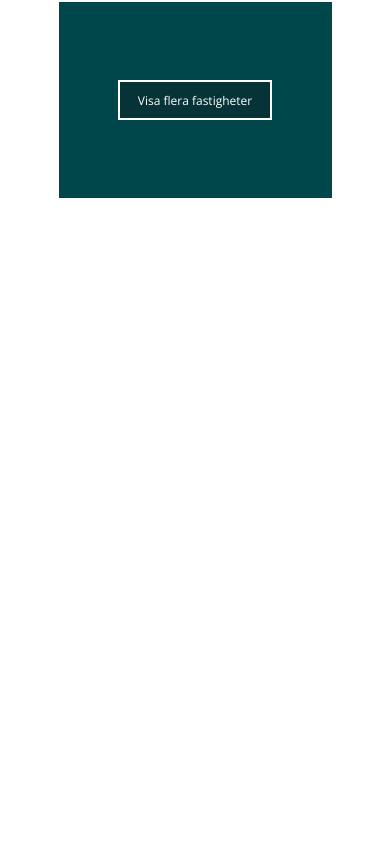
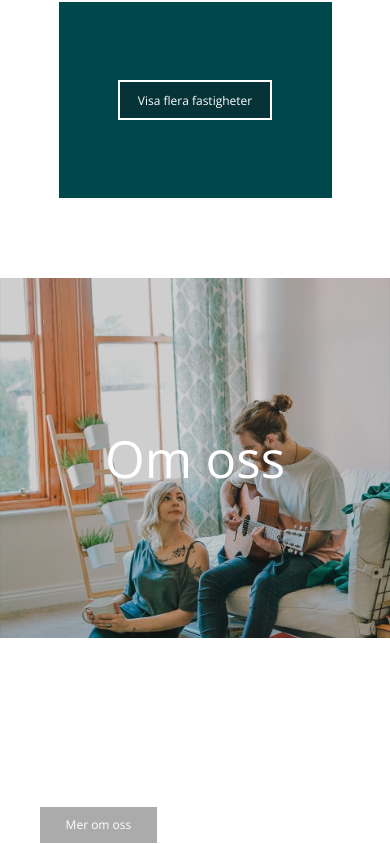
Before and after one commit to hop-technology/timotuz_website, a Next.js app: page / in a window 390 px wide. Shown: the part 1604-2448 px from the top of the page. Before the commit the page ends 1882 px from the top, so only its background shows below. Built offline with nearby package versions, Linux system fonts and the light colour scheme.

Commit message:
Add desktop version

```diff
--- /dev/null
+++ b/components/IndexAboutUs.jsx
@@ -0,0 +1,41 @@
+import Image from 'next/image'
+import Link from 'next/link'
+
+const IndexAboutUs = () => {
+  return (
+    <div className='index-about-us'>
+      <div className='index-about-us__image-container'>
+        <div className='index-about-us__image-container--image'>
+          <Image
+            src='/people_2.webp'
+            alt='couple in living room'
+            width={300}
+            height={300}
+            layout="fill"
+          />
+        </div>
+        <div className='image-overlay'>
+          <h1>Om oss</h1>
+        </div>
+      </div>
+      <div className='index-about-us__text-container'>
+        <div className='index-about-us__text-container--text'>
+          <h1>Om oss</h1>
+          <p>
+            Timotuz har varit verksamt inom fastighetsbranschen sedan 2014.
+            <br></br> <br></br> Vi förvärvar, förädlar, nyproducerar, exploaterar, äger
+            och förvaltar hyresbostäder i Södra Sverige. Strategin är att i
+            städer med tillväxtpotential förvärva befintliga bostadsfastigheter
+            liksom mark för nyproduktion samt strategiskt belägna lager och
+            logistikfastigheter.
+          </p>
+          <Link href='/about-us' passHref>
+            <button className='btn'>Mer om oss</button>
+          </Link>
+        </div>
+      </div>
+    </div>
+  )
+}
+
+export default IndexAboutUs
--- a/pages/index.js
+++ b/pages/index.js
@@ -1,6 +1,7 @@
 import Head from 'next/head'
 import IndexCarousel from '../components/IndexCarousel'
 import IndexGrid from '../components/IndexGrid'
+import IndexAboutUs from '../components/IndexAboutUs'
 
 const Home = () => {
   return (
@@ -12,6 +13,7 @@ const Home = () => {
       </Head>
       <IndexCarousel />
       <IndexGrid />
+      <IndexAboutUs />
     </>
   )
 }
--- /dev/null
+++ b/sass/components/_indexAboutUs.scss
@@ -0,0 +1,96 @@
+.index-about-us {
+  display: flex;
+  align-content: stretch;
+  background-color: $color-primary;
+  height: 45rem;
+
+  @include respond(tab-port) {
+    flex-direction: column;
+  }
+
+  &__image-container {
+    width: 50vw;
+    height: 45rem;
+    position: relative;
+
+    @include respond(tab-port) {
+      width: 100vw;
+      height: 60vh;
+    }
+
+    &--image {
+      width: 100%;
+      height: 45rem;
+      position: relative;
+
+      span > img {
+        object-fit: cover;
+      }
+    }
+
+    .image-overlay {
+      display: none;
+      @include respond(tab-port) {
+        position: absolute;
+        display: flex;
+        left: 0;
+        top: 0;
+        height: 100%;
+        width: 100%;
+        justify-content: center;
+        align-items: center;
+        background-color: rgba(15, 15, 15, 0.2);
+      }
+
+      h1 {
+        font-weight: 400;
+        font-size: 6.4rem;
+      }
+    }
+  }
+
+  &__text-container {
+    display: flex;
+    flex-direction: column;
+    justify-content: center;
+    width: 50%;
+    color: $color-text-light;
+
+    @include respond(tab-port) {
+      width: 100%;
+    }
+
+    &--text {
+      margin: 0 10%;
+      font-weight: 300;
+      font-size: 1.5rem;
+
+      h1 {
+        padding-bottom: 2rem;
+        font-weight: 300;
+        font-size: 3.7rem;
+        @include respond(tab-port) {
+          display: none;
+        }
+      }
+
+      .btn {
+        width: max-content;
+        padding: 1.2rem 3.2rem;
+        background-color: rgba(15, 15, 15, 0.349);
+        border: 1px solid $color-text-light;
+        color: $color-text-light;
+        font-size: 1.5rem;
+        font-weight: 300;
+        font-family: 'Open Sans', sans-serif;
+        cursor: pointer;
+        margin-top: 4rem;
+
+        &:hover {
+          background-color: transparent;
+          transition: all 0.2s;
+        }
+      }
+    }
+  }
+}
--- a/sass/main.scss
+++ b/sass/main.scss
@@ -6,6 +6,7 @@
 @import 'base/typography';
 
 @import 'components/aboutUs';
+@import 'components/indexAboutUs';
 @import 'components/indexCarousel';
 @import 'components/indexGrid';
 @import 'components/mobNav';
--- a/styles/style.css
+++ b/styles/style.css
@@ -137,6 +137,100 @@ body {
   .about-us__text-container--text h1 {
     display: none;
   }
+}
+
+.index-about-us {
+  display: flex;
+  align-content: stretch;
+  background-color: #00474c;
+  height: 45rem;
+}
+@media only screen and (max-width: 56.25em) {
+  .index-about-us {
+    flex-direction: column;
+  }
+}
+.index-about-us__image-container {
+  width: 50vw;
+  height: 45rem;
+  position: relative;
+}
+@media only screen and (max-width: 56.25em) {
+  .index-about-us__image-container {
+    width: 100vw;
+    height: 60vh;
+  }
+}
+.index-about-us__image-container--image {
+  width: 100%;
+  height: 45rem;
+  position: relative;
+}
+.index-about-us__image-container--image span > img {
+  object-fit: cover;
+}
+.index-about-us__image-container .image-overlay {
+  display: none;
+}
+@media only screen and (max-width: 56.25em) {
+  .index-about-us__image-container .image-overlay {
+    position: absolute;
+    display: flex;
+    left: 0;
+    top: 0;
+    height: 100%;
+    width: 100%;
+    justify-content: center;
+    align-items: center;
+    background-color: rgba(15, 15, 15, 0.2);
+  }
+}
+.index-about-us__image-container .image-overlay h1 {
+  font-weight: 400;
+  font-size: 6.4rem;
+}
+.index-about-us__text-container {
+  display: flex;
+  flex-direction: column;
+  justify-content: center;
+  width: 50%;
+  color: #ffffff;
+}
+@media only screen and (max-width: 56.25em) {
+  .index-about-us__text-container {
+    width: 100%;
+  }
+}
+.index-about-us__text-container--text {
+  margin: 0 10%;
+  font-weight: 300;
+  font-size: 1.5rem;
+}
+.index-about-us__text-container--text h1 {
+  padding-bottom: 2rem;
+  font-weight: 300;
+  font-size: 3.7rem;
+}
+@media only screen and (max-width: 56.25em) {
+  .index-about-us__text-container--text h1 {
+    display: none;
+  }
+}
+.index-about-us__text-container--text .btn {
+  width: max-content;
+  padding: 1.2rem 3.2rem;
+  background-color: rgba(15, 15, 15, 0.349);
+  border: 1px solid #ffffff;
+  color: #ffffff;
+  font-size: 1.5rem;
+  font-weight: 300;
+  font-family: "Open Sans", sans-serif;
+  cursor: pointer;
+  margin-top: 4rem;
+}
+.index-about-us__text-container--text .btn:hover {
+  background-color: transparent;
+  transition: all 0.2s;
 }
 
 .index-carousel {
```
Also changed, not shown: 1 other file (tests, documents, lock files or other folders).
